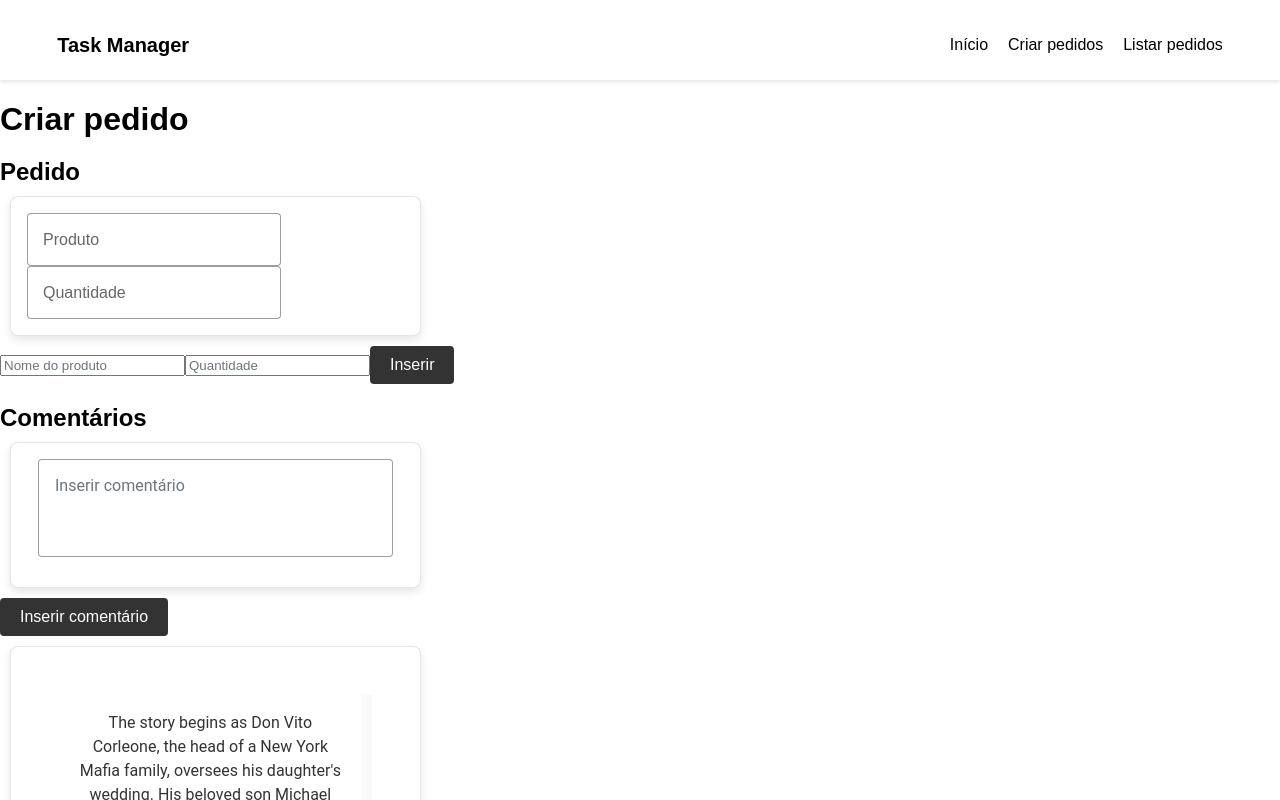
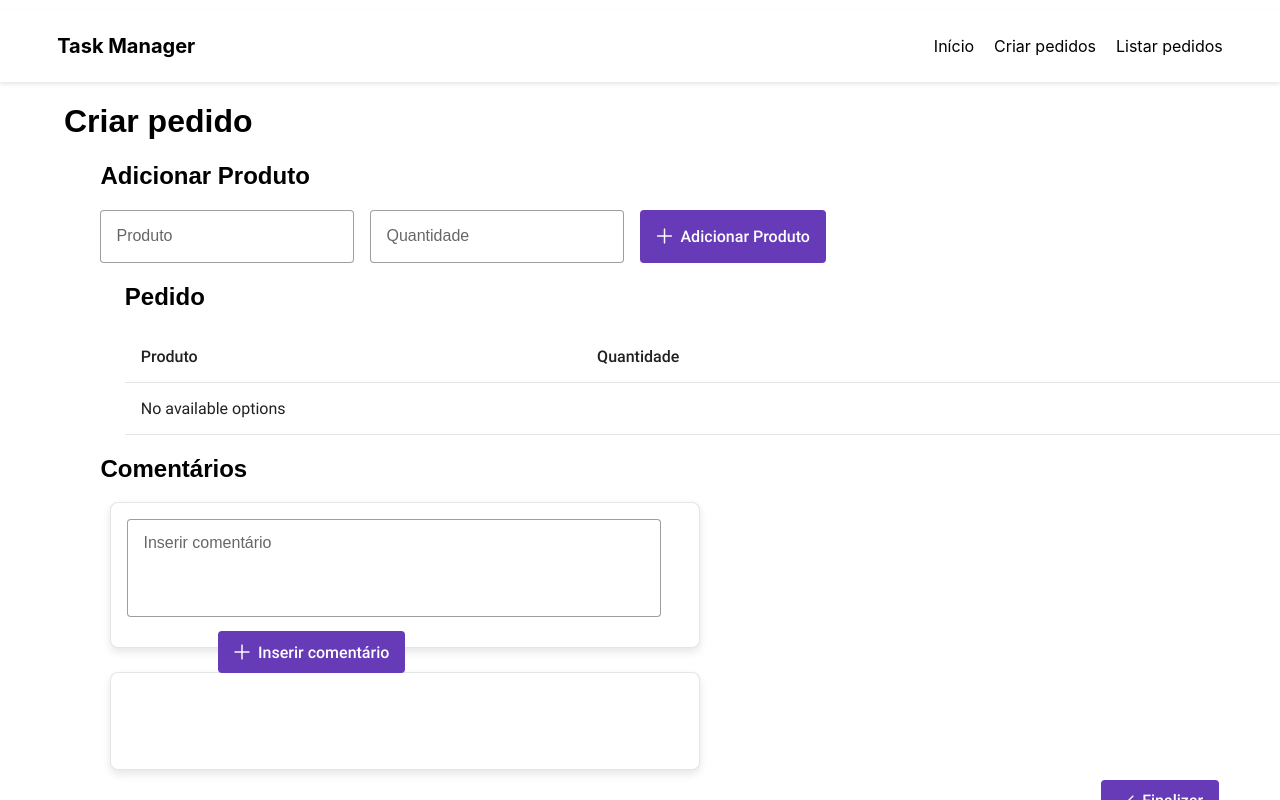
Before and after one commit to linkrag/TaskManager, a React (Create React App) app: page /criar in a window 1280 px wide. Shown: the top 800 px of the page. Built offline with nearby package versions, Linux system fonts and the light colour scheme.

Commit message:
CSS improvements and MaterialDesign
Improvements to ListarPage and CriarPage and adding the MaterialDesign (primefaces) to complement the actual css.

```diff
--- a/src/pages/CriarPage.css
+++ b/src/pages/CriarPage.css
@@ -12,49 +12,10 @@
     --font-family: Roboto, Helvetica Neue Light, Helvetica Neue, Helvetica, Arial, Lucida Grande, sans-serif;
 }
 
-body {
+.criar-page {
     font-family: Arial, sans-serif;
-    margin: 0;
+    margin-left: 5%;
     padding: 0;
-}
-
-header {
-    display: flex;
-    justify-content: space-between;
-    padding: 20px;
-    background-color: #f8f8f8;
-    border-bottom: 1px solid #e0e0e0;
-}
-
-header h1 {
-    margin: 0;
-}
-
-header nav a {
-    margin: 0 10px;
-    text-decoration: none;
-    color: #333;
-    font-weight: bold;
-}
-
-header nav a:hover {
-    text-decoration: underline;
-}
-
-.container {
-    max-width: 800px;
-    margin: 0 auto;
-    padding: 20px;
-}
-
-h1 {
-    font-size: 2em;
-    margin-bottom: 20px;
-}
-
-h2 {
-    font-size: 1.5em;
-    margin-bottom: 10px;
 }
 
 textarea {
@@ -65,21 +26,6 @@ textarea {
     border-radius: 4px;
     font-size: 16px;
     height: 100px;
-}
-
-
-button {
-    padding: 10px 20px;
-    background-color: #333;
-    color: white;
-    border: none;
-    border-radius: 4px;
-    font-size: 16px;
-    cursor: pointer;
-}
-
-button:hover {
-    background-color: #555;
 }
 
 .product-list,
@@ -129,7 +75,7 @@ button:hover {
     border: 1px solid rgba(0, 0, 0, 0.1);
     border-radius: 8px;
     padding: 1rem;
-    width: calc(33.333% - 1rem);
+    width: calc(50%);
     cursor: pointer;
 }
 
--- a/src/pages/CriarPage.js
+++ b/src/pages/CriarPage.js
@@ -1,28 +1,22 @@
 import React, { useState } from 'react';
 import axios from 'axios';
-import { ScrollPanel } from 'primereact/scrollpanel';
+import { DataTable } from 'primereact/datatable';
+import { Column } from 'primereact/column';
+import { InputText } from 'primereact/inputtext';
 import { InputTextarea } from 'primereact/inputtextarea';
-import { InputText } from 'primereact/inputtext';
-import { InputNumber } from 'primereact/inputnumber';
-import './CriarPage.css';
-import 'primereact/resources/themes/saga-blue/theme.css';
+import { Button } from 'primereact/button';
+import 'primereact/resources/themes/md-light-deeppurple/theme.css';
 import 'primereact/resources/primereact.min.css';
 import 'primeicons/primeicons.css';
+import './CriarPage.css';
 
 const CriarPage = () => {
-  const [produtoNome, setProdutoNome] = useState('');
-  const [produtoQuantidade, setProdutoQuantidade] = useState('');
   const [produtos, setProdutos] = useState([]);
   const [comentario, setComentario] = useState('');
   const [comentarios, setComentarios] = useState([]);
-
-  const handleAddProduto = () => {
-    if (produtoNome && produtoQuantidade) {
-      setProdutos([...produtos, { nome: produtoNome, quantidade: produtoQuantidade }]);
-      setProdutoNome('');
-      setProdutoQuantidade('');
-    }
-  };
+  const [editingRows, setEditingRows] = useState({});
+  const [newProduto, setNewProduto] = useState('');
+  const [newQuantidade, setNewQuantidade] = useState('');
 
   const handleAddComentario = () => {
     if (comentario) {
@@ -47,83 +41,131 @@ const CriarPage = () => {
     }
   };
 
+  const handleAddProduto = () => {
+    if (newProduto && newQuantidade) {
+      setProdutos([...produtos, { nome: newProduto, quantidade: newQuantidade }]);
+      setNewProduto('');
+      setNewQuantidade('');
+    } else {
+      alert('Por favor, preencha ambos os campos antes de adicionar um produto.');
+    }
+  };
+
+  const onRowEditInit = (event) => {
+    setEditingRows((prevEditingRows) => ({
+      ...prevEditingRows,
+      [event.index]: { ...produtos[event.index] },
+    }));
+  };
+
+  const onRowEditCancel = (event) => {
+    const newProdutos = [...produtos];
+    newProdutos[event.index] = editingRows[event.index];
+    delete editingRows[event.index];
+
+    setProdutos(newProdutos);
+  };
+
+  const onRowEditSave = (event) => {
+    delete editingRows[event.index];
+  };
+
+  const onEditorValueChange = (props, value) => {
+    const updatedProdutos = [...produtos];
+    updatedProdutos[props.rowIndex][props.field] = value;
+    setProdutos(updatedProdutos);
+  };
+
+  const inputTextEditor = (props, field) => {
     return (
-    <div>
+      <InputText
+        type="text"
+        value={props.rowData[field]}
+        onChange={(e) => onEditorValueChange(props, e.target.value)}
+      />
+    );
+  };
+
+  return (
+    <div className='criar-page'>
       <h1>Criar pedido</h1>
-      <div>
-        <h2>Pedido</h2>
-        <div>
-          <div>
-            <div className="card-criar">
+      <div style={{ marginLeft: '3%' }}>
+        <h2>Adicionar Produto</h2>
+        <div style={{ display: 'flex', gap: '1rem' }}>
           <span className="p-float-label">
-                <InputText id="nomeProd" value={produtoNome} onChange={(e) => setProdutoNome(e.target.value)} />
-                <label htmlFor="nomeProd">Produto</label>
+            <InputText id="inputtext" value={newProduto} onChange={(e) => setNewProduto(e.target.value)} />
+            <label htmlFor="inputtext">Produto</label>
           </span>
           <span className="p-float-label">
-                <InputNumber id="quatidade" value={produtoQuantidade} onChange={(e) => setProdutoQuantidade(e.target.value)} />
-                <label htmlFor="quantidade">Quantidade</label>
+            <InputText id="inputtext" value={newQuantidade} onChange={(e) => setNewQuantidade(e.target.value)} />
+            <label htmlFor="inputtext">Quantidade</label>
           </span>
+          <Button label="Adicionar Produto" icon="pi pi-plus" onClick={handleAddProduto} />
         </div>
       </div>
+      <div style={{ marginLeft: '5%' }}>
+        <h2>Pedido</h2>
+        <DataTable
+          value={produtos}
+          editMode="row"
+          dataKey="id"
+          onRowEditInit={onRowEditInit}
+          onRowEditCancel={onRowEditCancel}
+          onRowEditSave={onRowEditSave}
+        >
+          <Column
+            field="nome"
+            header="Produto"
+            editor={(props) => inputTextEditor(props, 'nome')}
+          ></Column>
+          <Column
+            field="quantidade"
+            header="Quantidade"
+            editor={(props) => inputTextEditor(props, 'quantidade')}
+          ></Column>
+          <Column
+            rowEditor
+            headerStyle={{ width: '7rem' }}
+            bodyStyle={{ textAlign: 'center' }}
+          ></Column>
+        </DataTable>
       </div>
-        <div>
-          <input
-            type="text"
-            placeholder="Nome do produto"
-            value={produtoNome}
-            onChange={(e) => setProdutoNome(e.target.value)}
+      <div style={{ marginLeft: '3%' }}>
+        <h2>Comentários</h2>
+        <div className="card-criar">
+          <div className="p-field p-col-12 p-md-4">
+            <span className="p-float-label">
+              <InputTextarea id="textarea" value={comentario} onChange={(e) => setComentario(e.target.value)}
+                rows={5}
+                cols={30}
+                autoResize />
+              <label htmlFor="textarea">Inserir comentário</label>
+            </span>
+            <Button
+              label="Inserir comentário"
+              icon="pi pi-plus"
+              style={{ float: 'right', marginRight: '50%' }}
+              onClick={handleAddComentario}
             />
-          <input
-            type="number"
-            placeholder="Quantidade"
-            value={produtoQuantidade}
-            onChange={(e) => setProdutoQuantidade(e.target.value)}
-          />
-          <button onClick={handleAddProduto}>Inserir</button>
-        </div>
-        <div>
-          {produtos.map((produto, index) => (
-            <div key={index}>
-              {produto.nome} - {produto.quantidade}
-            </div>
-          ))}
           </div>
         </div>
-      <div>
-        <h2>Comentários</h2>
-        <div>
-          <div className="card">
-            <InputTextarea
-              placeholder="Inserir comentário"
-              value={comentario}
-              onChange={(e) => setComentario({ comentario: e.target.value })} rows={5} cols={30} autoResize />
-          </div>
-        </div>
-        <button onClick={handleAddComentario}>Inserir comentário</button>
-        <div className="scrollpanel">
-          <div className="card">
+        <div className="scrollpanel" style={{marginTop:'2%'}}>
+          <div className="card-criar">
             <div className="p-grid">
               <div className="p-col-12 p-md-4">
-                <ScrollPanel style={{ width: '100%', height: '200px' }} className="custombar1">
-                  <div style={{ padding: '1em', lineHeight: '1.5' }}>
-                    The story begins as Don Vito Corleone, the head of a New York Mafia family, oversees his daughter's wedding. His beloved
-                    son Michael has just come home from the war, but does not intend to become part of his father's business. Through
-                    Michael's life the nature of the family business becomes clear. The business of the family is just like the head
-                    of the family, kind and benevolent to those who give respect, but given to ruthless violence whenever anything stands
-                    against the good of the family.
-                    The story begins as Don Vito Corleone, the head of a New York Mafia family, oversees his daughter's wedding. His beloved
-                    son Michael has just come home from the war, but does not intend to become part of his father's business. Through Michael's
-                    life the nature of the family business becomes clear. The business of the family is just like the head of the family, kind
-                    and benevolent to those who give respect, but given to ruthless violence whenever anything stands against the good of the
-                    family.
-                  </div>
-                </ScrollPanel>
+                {comentarios.map((comentario, index) => (
+                  <div key={index}>{comentario}</div>
+                ))}
               </div>
             </div>
           </div>
         </div>
       </div>
-      <button onClick={handleFinalizar}>Finalizar</button>
+      <Button
+        label="Finalizar"
+        icon="pi pi-check"
+        style={{ float: 'right', marginRight: '5%' }}
+        onClick={handleFinalizar} />
     </div>
   );
 };
--- a/src/pages/ListarPage.css
+++ b/src/pages/ListarPage.css
@@ -38,11 +38,23 @@
 }
 
 .pedido-cards {
-  max-width: 1227px;
-  display: grid;
-  grid-template-columns: repeat(auto-fit, minmax(350px, 0fr));
+  max-width: 95%;
+  height: 95%;
+  display: flex;
+  flex-wrap: wrap;
   gap: 20px;
   margin-left: 1%;
+  margin-top: 5%;
+}
+
+.ui-card-shadow {
+  box-shadow: 0 2px 4px rgba(0, 0, 0, 0.1);
+}
+
+.datatable-scroll-demo .p-datatable-scrollable-header,
+.datatable-scroll-demo .p-datatable-scrollable-body {
+  overflow-y: auto;
+  max-height: 200px;
 }
 
 .p-input-icon-left>i:first-of-type {
@@ -64,6 +76,7 @@
 }
 
 .p-card .p-card-body {
+  padding: 20px;
   padding: 1rem;
 }
 
--- a/src/pages/ListarPage.js
+++ b/src/pages/ListarPage.js
@@ -4,7 +4,9 @@ import { useNavigate } from 'react-router-dom';
 import { Card } from 'primereact/card';
 import { Button } from 'primereact/button';
 import { InputText } from 'primereact/inputtext';
-import 'primereact/resources/themes/saga-blue/theme.css';
+import { DataTable } from 'primereact/datatable';
+import { Column } from 'primereact/column';
+import 'primereact/resources/themes/md-light-deeppurple/theme.css';
 import 'primereact/resources/primereact.min.css';
 import 'primeicons/primeicons.css';
 import './ListarPage.css';
@@ -42,7 +44,7 @@ const OrdensPage = () => {
   return (
     <div className="ordens-page">
       <h1>Listar pedidos</h1>
-      <form onSubmit={handleSearch}>
+      <form style={{ marginRight: '15%', float: 'right' }} onSubmit={handleSearch}>
         <span className="p-input-icon-left">
           <i className="pi pi-search" />
           <InputText value={searchId} onChange={(e) => setSearchId(e.target.value)} placeholder="Buscar pedido" />
@@ -52,14 +54,12 @@ const OrdensPage = () => {
 
       <div className="pedido-cards">
         {pedidos.map((pedido) => (
-          <div>
+          <div key={pedido.id} className="pedido-card">
             <Card title={`Pedido ${pedido.id}`} className="ui-card-shadow" footer={renderFooter(pedido.id)}>
-              {pedido.produtos.map((produto, index) => (
-                <div key={index}>
-                  <span>{produto.nome}</span>
-                  <span style={{ marginLeft: '30px' }}> Qtd {produto.quantidade}</span>
-                </div>
-              ))}
+              <DataTable value={pedido.produtos} scrollable scrollHeight="200px">
+                <Column field="nome" header="Nome do Produto"></Column>
+                <Column field="quantidade" header="Quantidade"></Column>
+              </DataTable>
             </Card>
           </div>
         ))}
```
Lines whose indentation alone changed are shown as unchanged.
